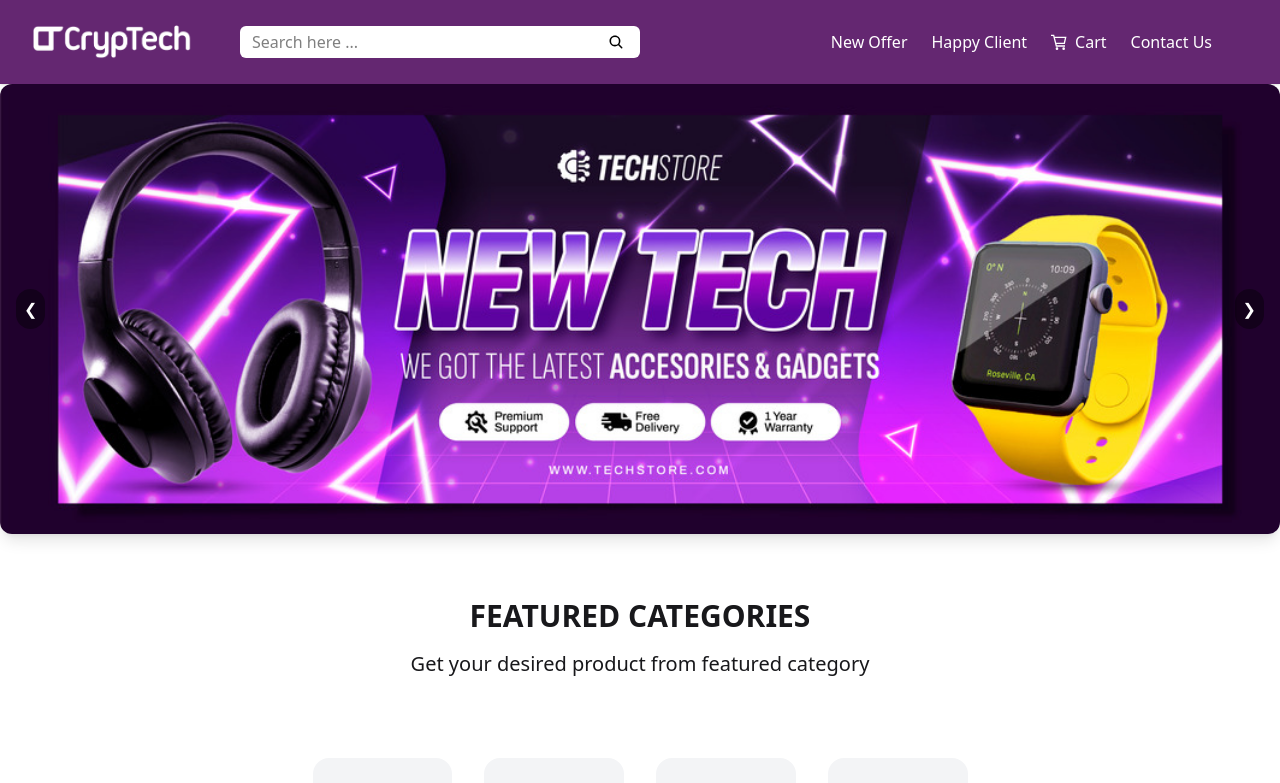
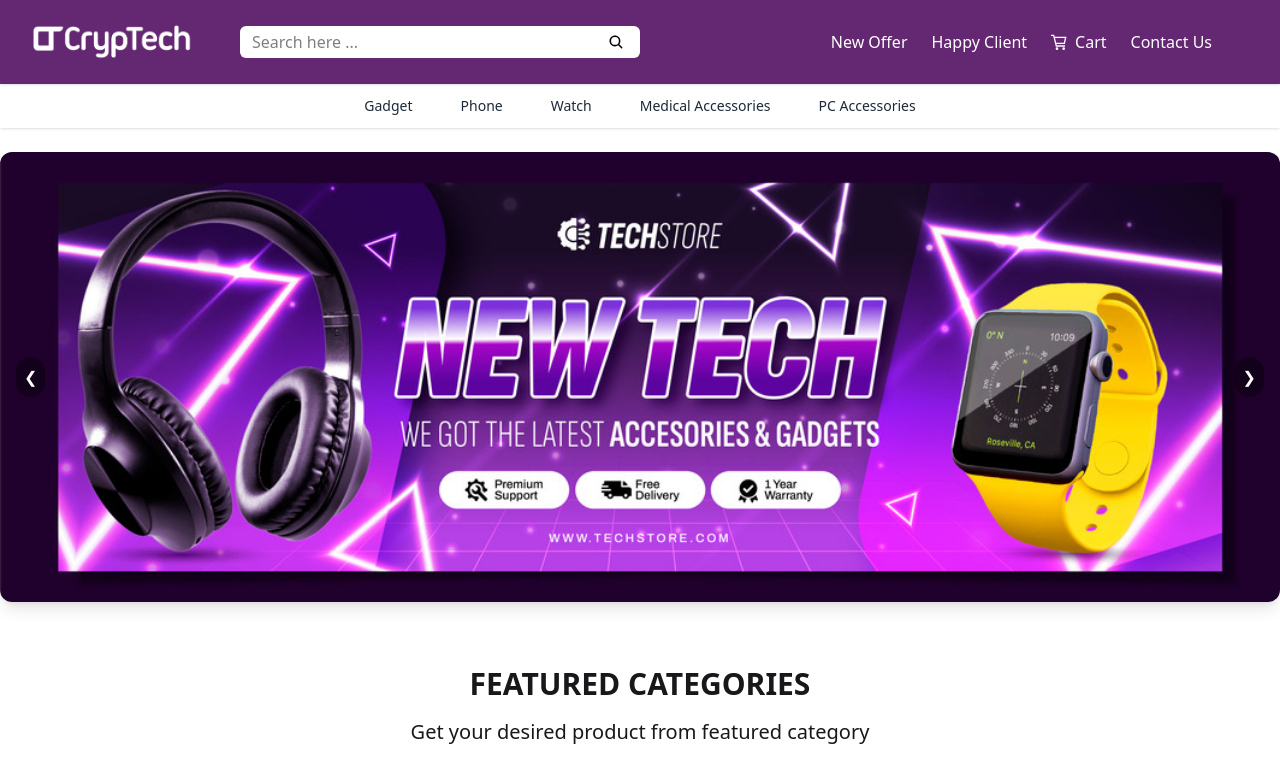
Before and after one commit to Tareq-dev/cryptech-ecom, a React app in the folder frontend/: page / in a window 1280 px wide. Shown: the top 783 px of the page. Built offline with nearby package versions, Linux system fonts and the light colour scheme; the HTML template or start-up script is replaced by a standard one.

Commit message:
setup sub menuus

```diff
--- a/frontend/src/components/DropdownMenu.jsx
+++ b/frontend/src/components/DropdownMenu.jsx
@@ -32,7 +32,7 @@
   };
 
   return (
-    <div className="w-full font-sans">
+    <div className="w-full font-sans ">
 
       {/* Horizontal Menu */}
       <div className="flex justify-center space-x-4 shadow mb-6 bg-white py-1">
--- a/frontend/src/pages/Home.jsx
+++ b/frontend/src/pages/Home.jsx
@@ -9,10 +9,12 @@
 import ProductsBannerTwo from '../components/ProductsBannerTwo'
 import Brand from '../components/Brand'
 import Content from '../components/Content'
+import DropdownMenu from '../components/DropdownMenu'
 
 function Home() {
     return (
         <div>
+            <DropdownMenu />
             <Carousel />
             <Categoty />
             <SliderProducts />
```
